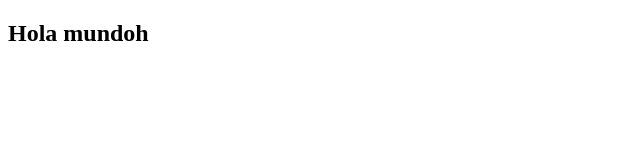
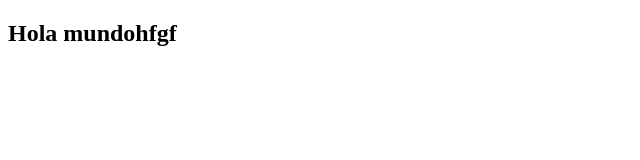
Before and after one commit to EdwinGuerreroCortez/pruebaEma, a plain HTML site: page index.html in a window 1280 px wide. Shown: the full height of the page, 0-640 px from the left. Drawn offline with Linux system fonts and the light colour scheme.

Commit message:
add:emma

```diff
--- a/index.html
+++ b/index.html
@@ -6,6 +6,6 @@
     <title>Document</title>
 </head>
 <body>
-    <h2>Hola mundoh</h2>
+    <h2>Hola mundohfgf</h2>
 </body>
 </html>
```
